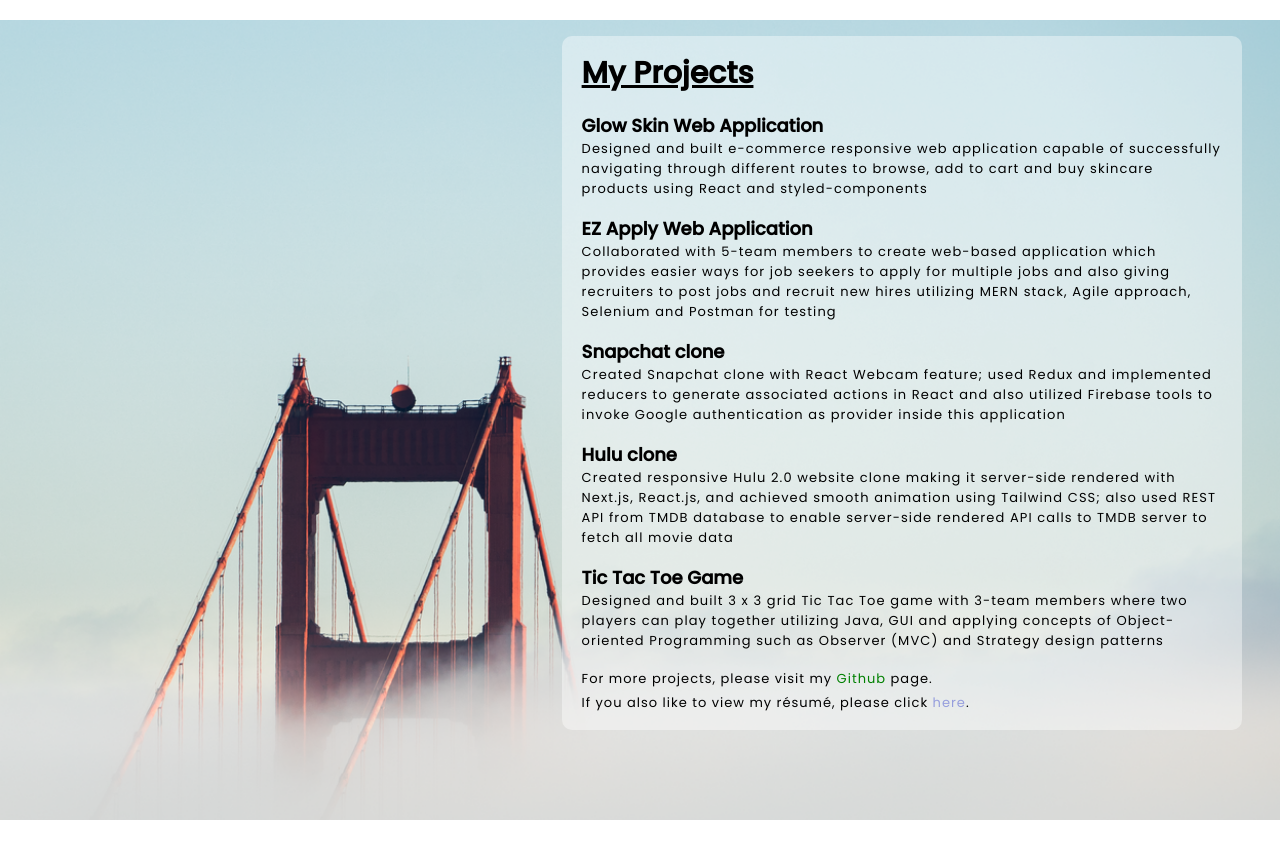
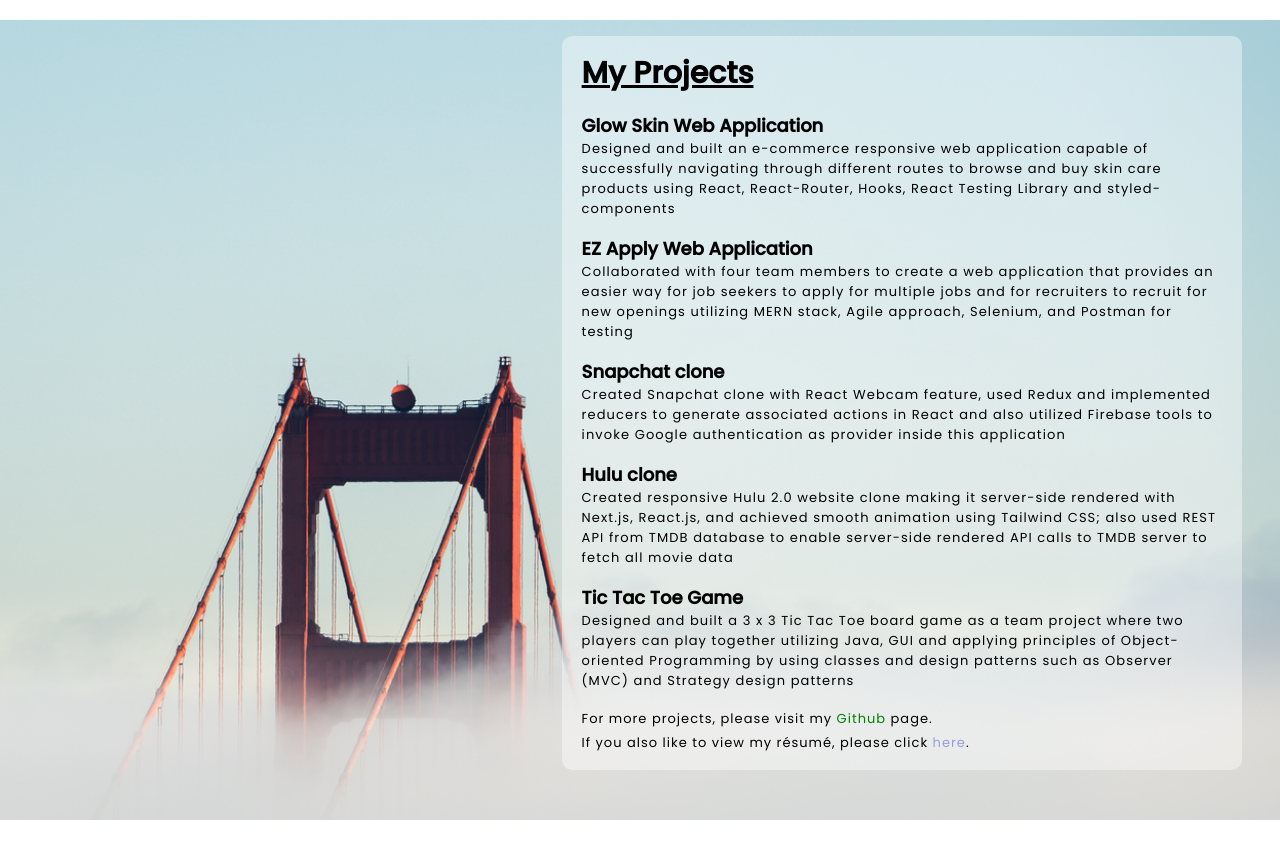
Before and after one commit to smritigurung/my-portfolio, a React (Create React App) app: page / in a window 1280 px wide. Shown: the part 780-1638 px from the top of the page. Built offline with nearby package versions, Linux system fonts and the light colour scheme.

Commit message:
update resume info

```diff
--- a/src/components/intro/Intro.js
+++ b/src/components/intro/Intro.js
@@ -11,7 +11,7 @@ function Intro() {
           <h2 className="i-intro">My name is</h2>
           <h1 className="i-name">Smriti Gurung</h1>
           <h3 className="intro-title">
-            Aspiring Software Engineer in the Bay Area
+            Software Engineer in the San Francisco Bay Area
           </h3>
           <p className="i-desc">
             When I started learning a programming language for the first time,
--- a/src/components/projects/Project.css
+++ b/src/components/projects/Project.css
@@ -169,7 +169,7 @@
 
 @media screen and (min-width: 1024px) and (max-width: 1200px) {
   .projects-info {
-    width: 50vw;
+    width: 52vw;
     background-color: rgba(250, 245, 245, 0.781);
     right: 1.2%;
   }
--- a/src/components/projects/Project.js
+++ b/src/components/projects/Project.js
@@ -22,9 +22,10 @@ function Project() {
             </a>
           </h3>
           <p className="proj-desc">
-            Designed and built e-commerce responsive web application capable of
-            successfully navigating through different routes to browse, add to
-            cart and buy skincare products using React and styled-components
+            Designed and built an e-commerce responsive web application capable
+            of successfully navigating through different routes to browse and
+            buy skin care products using React, React-Router, Hooks, React
+            Testing Library and styled-components
           </p>
         </div>
 
@@ -40,11 +41,10 @@ function Project() {
             </a>
           </h3>
           <p className="proj-desc">
-            Collaborated with 5-team members to create web-based application
-            which provides easier ways for job seekers to apply for multiple
-            jobs and also giving recruiters to post jobs and recruit new hires
-            utilizing MERN stack, Agile approach, Selenium and Postman for
-            testing
+            Collaborated with four team members to create a web application that
+            provides an easier way for job seekers to apply for multiple jobs
+            and for recruiters to recruit for new openings utilizing MERN stack,
+            Agile approach, Selenium, and Postman for testing
           </p>
         </div>
 
@@ -60,7 +60,7 @@ function Project() {
             </a>
           </h3>
           <p className="proj-desc">
-            Created Snapchat clone with React Webcam feature; used Redux and
+            Created Snapchat clone with React Webcam feature, used Redux and
             implemented reducers to generate associated actions in React and
             also utilized Firebase tools to invoke Google authentication as
             provider inside this application
@@ -98,10 +98,10 @@ function Project() {
             </a>
           </h3>
           <p className="proj-desc">
-            Designed and built 3 x 3 grid Tic Tac Toe game with 3-team members
+            Designed and built a 3 x 3 Tic Tac Toe board game as a team project
             where two players can play together utilizing Java, GUI and applying
-            concepts of Object-oriented Programming such as Observer (MVC) and
-            Strategy design patterns
+            principles of Object-oriented Programming by using classes and
+            design patterns such as Observer (MVC) and Strategy design patterns
           </p>
         </div>
 
```
